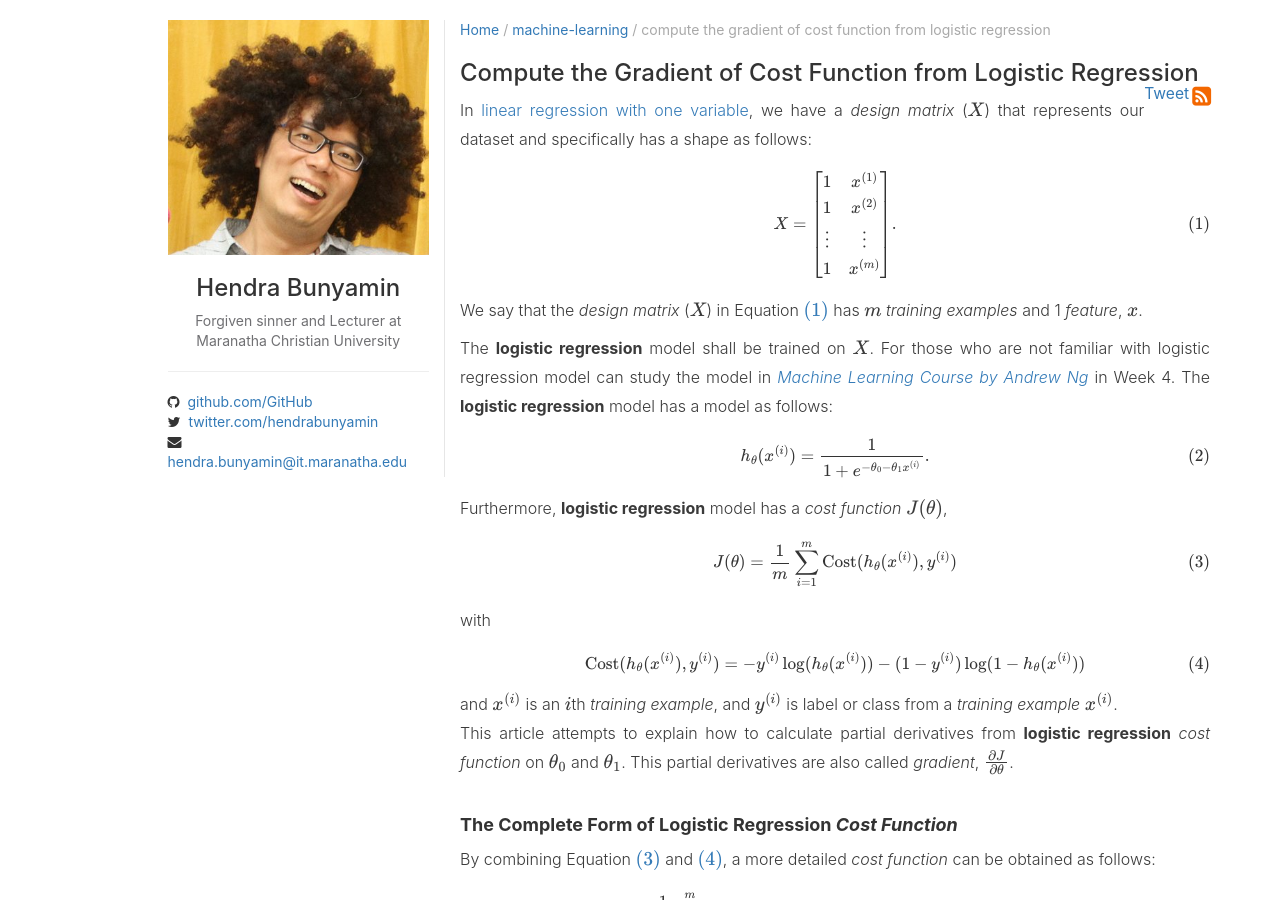
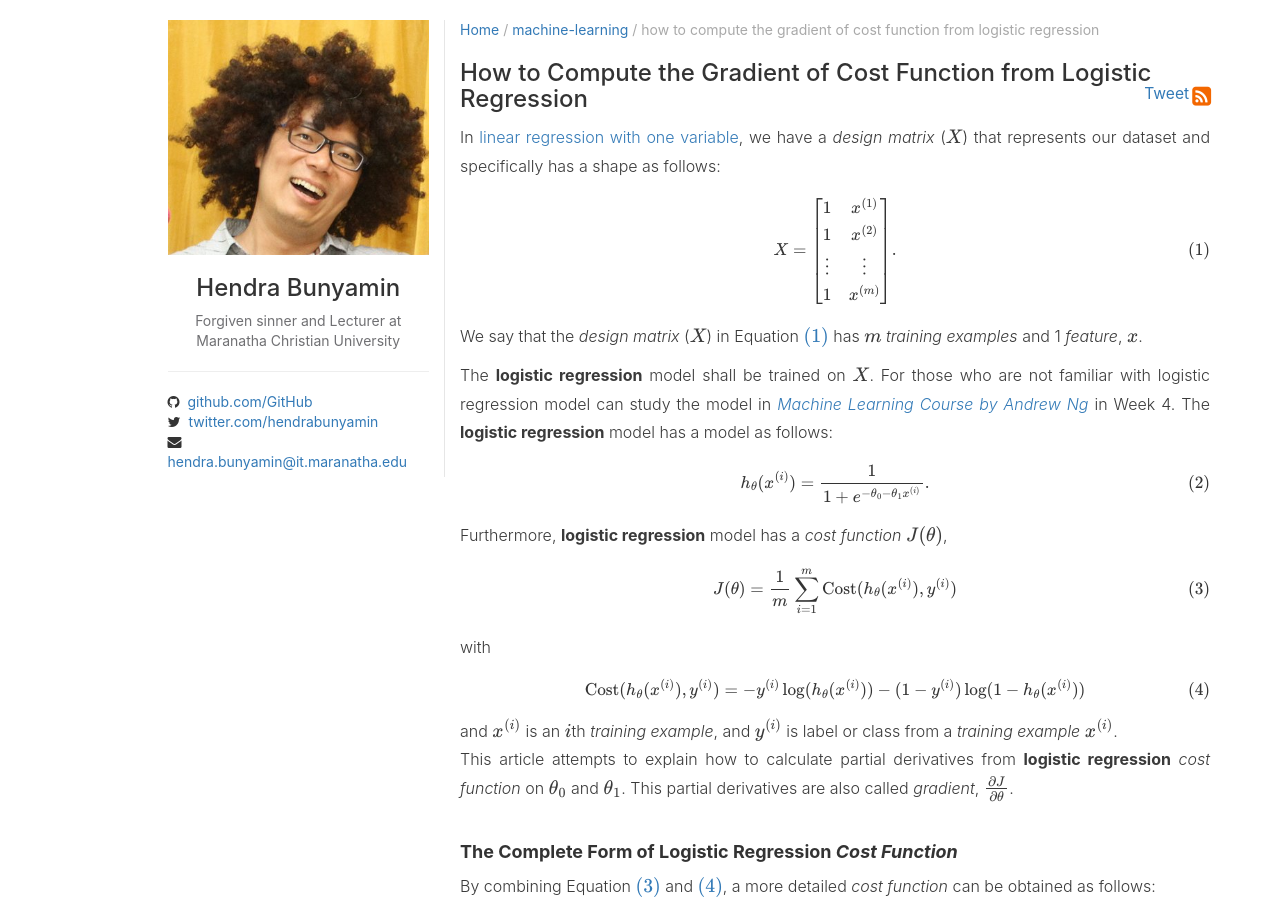
Before and after one commit to jethroGIT/jethrogit.github.io, a Jekyll site: the page built from _posts/machine-learning/2019-04-08-Gradient_Descent_for_Logistic_Regression.md, in a window 1280 px wide and 900 px high. Built offline with Jekyll 4.4.1, drawn with Linux system fonts in a browser that asks for light colours; formulas are drawn with MathJax 3; comment, search, counter and statistics services are not loaded.

Commit message:
Fix title into 'How to'

```diff
--- a/_posts/machine-learning/2019-04-08-Gradient_Descent_for_Logistic_Regression.md
+++ b/_posts/machine-learning/2019-04-08-Gradient_Descent_for_Logistic_Regression.md
@@ -1,6 +1,6 @@
 ---
 layout: post
-title: Compute the Gradient of Cost Function from Logistic Regression
+title: How to Compute the Gradient of Cost Function from Logistic Regression
 category: Machine-Learning
 lang: EN
 description: Deriving partial derivatives of cost function from Logistic Regression
```
Also changed, not shown: _posts/linear-algebra/2020-05-16-Matriks_Transisi.md (+1 -0 lines).
